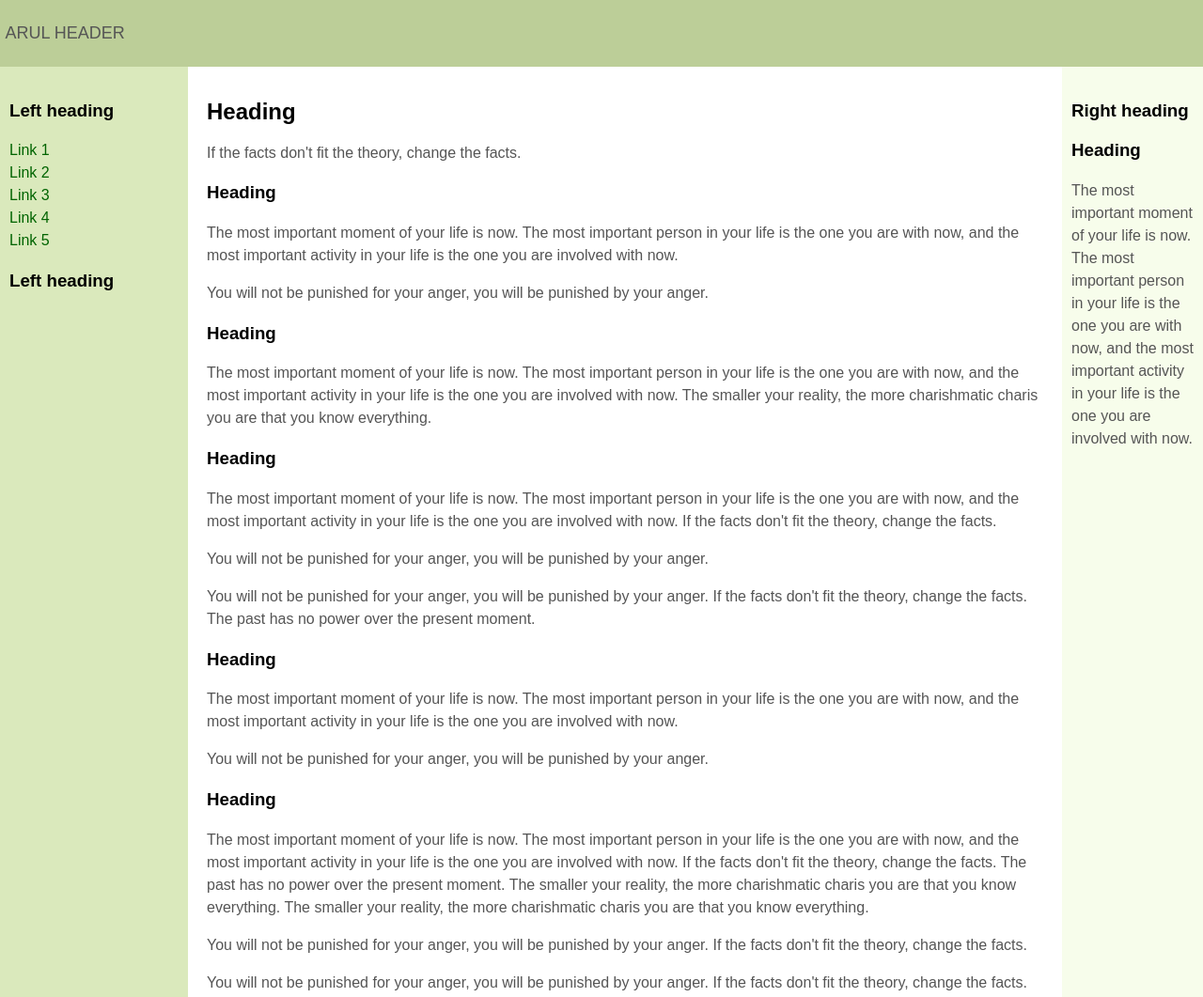
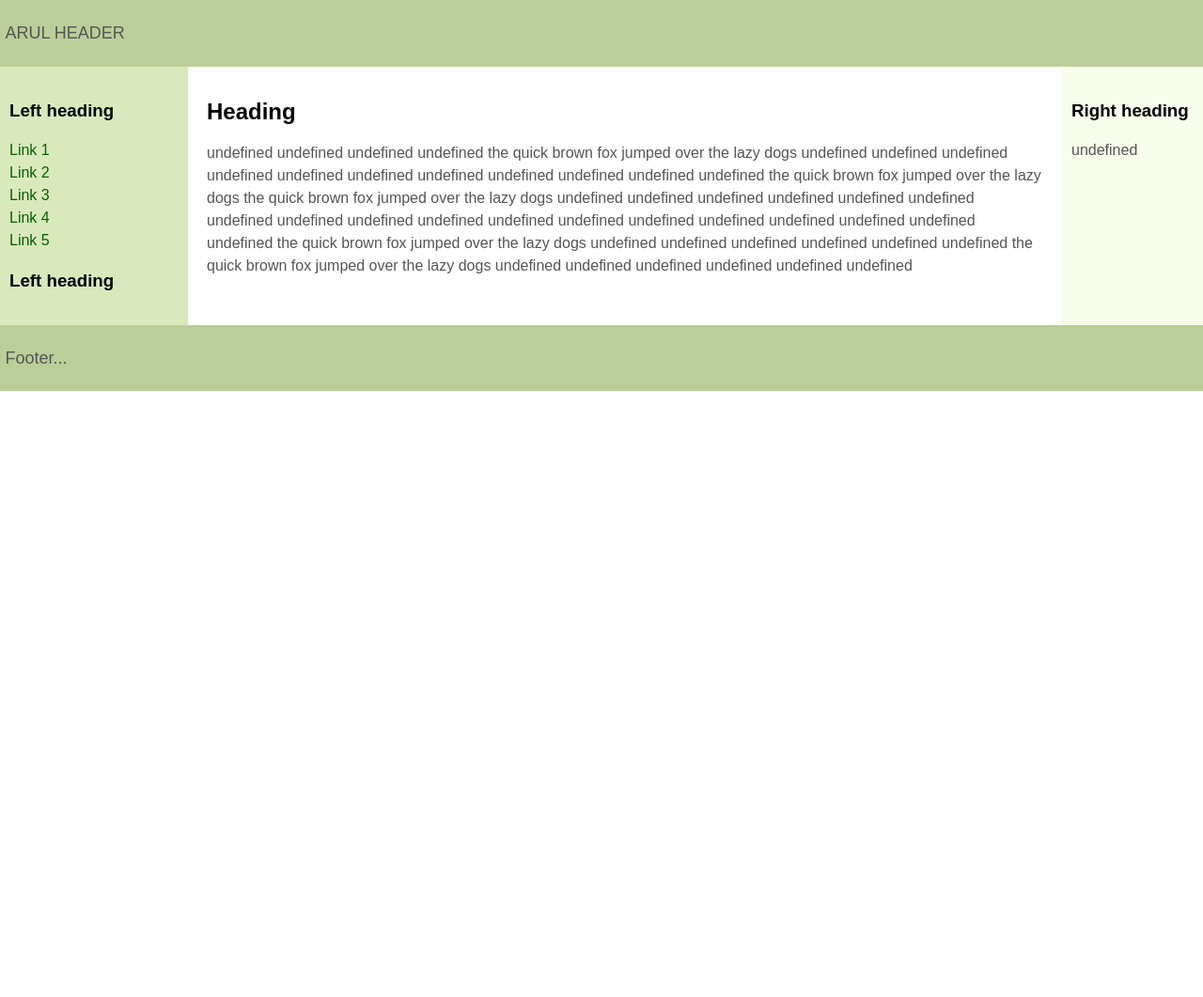
Before and after one commit to teenhava/BaBu, a website: page public/index.html in a window 1280 px wide. Shown: the top 1061 px of the page at 94% size. After the commit the page ends 800 px from the top, so only its background shows below. Drawn offline with Linux system fonts and the light colour scheme.

Commit message:
sample commit

```diff
--- a/public/index.html
+++ b/public/index.html
@@ -200,7 +200,7 @@
 		This script generates sample text for the body content.
 		You can remove this script and any reference to it.
 		 ============================= */
-		var bodyText=["The smaller your reality, the more charishmatic charis you are that you know everything.", "If the facts don't fit the theory, change the facts.", "The past has no power over the present moment.", "This, too, will pass.", "</p><p>You will not be punished for your anger, you will be punished by your anger.", "Peace comes from within. Do not seek it without.", "<h3>Heading</h3><p>The most important moment of your life is now. The most important person in your life is the one you are with now, and the most important activity in your life is the one you are involved with now."]
+		var bodyText=["the quick brown fox jumped over the lazy dogs"]
 		function generateText(sentenceCount){
 			for (var i=0; i<sentenceCount; i++)
 			document.write(bodyText[Math.floor(Math.random()*7)]+" ")
```
